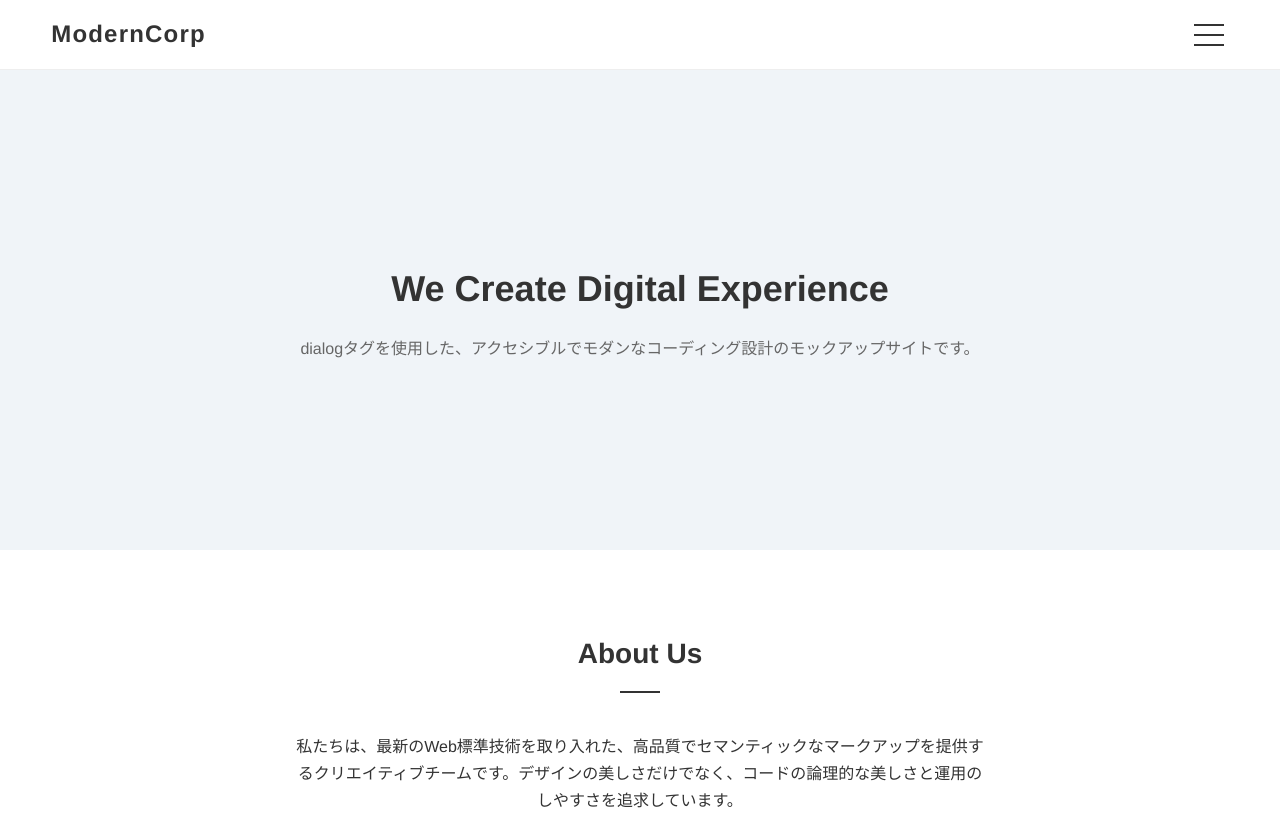
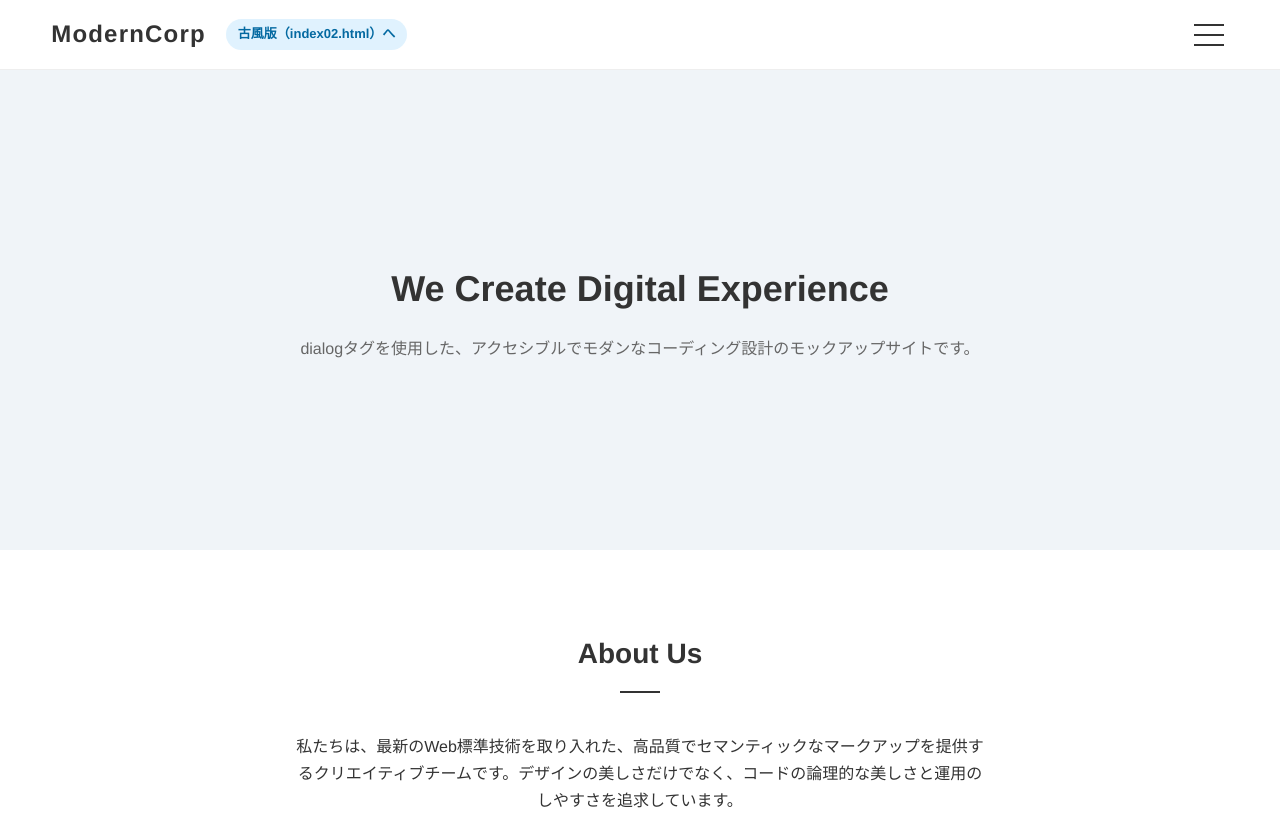
Before and after one commit to a-sekiya/safari-test01, a plain HTML site: page index.html in a window 1280 px wide. Shown: the top 817 px of the page. Drawn offline with Linux system fonts and the light colour scheme.

Commit message:
リンクを追加しました。

```diff
--- a/index.html
+++ b/index.html
@@ -20,7 +20,16 @@
       padding: 0 4%; z-index: 100;
       backdrop-filter: blur(5px);
     }
+    .header-left { display: flex; align-items: center; gap: 20px; }
     .header-logo { font-size: 24px; font-weight: bold; letter-spacing: 0.05em; }
+
+    /* 追加：サイト切り替えリンクのスタイル */
+    .switch-link {
+      font-size: 13px; background: #e0f2fe; color: #0369a1;
+      padding: 4px 12px; border-radius: 20px; font-weight: bold;
+      transition: background 0.2s;
+    }
+    .switch-link:hover { background: #bae6fd; }
 
     /* ハンバーガーボタン */
     .menu-btn {
@@ -84,7 +93,11 @@
 <body>
 
   <header class="header">
-    <div class="header-logo"><a href="#">ModernCorp</a></div>
+    <div class="header-left">
+      <div class="header-logo"><a href="#">ModernCorp</a></div>
+      <!-- 変更：index02.html（古風版）へのリンクを追加 -->
+      <a href="index02.html" class="switch-link">古風版（index02.html）へ</a>
+    </div>
     <button class="menu-btn" id="openBtn" aria-label="メニューを開く">
       <span></span><span></span><span></span>
     </button>
```
Also changed, not shown: index02.html (+16 -3 lines).
